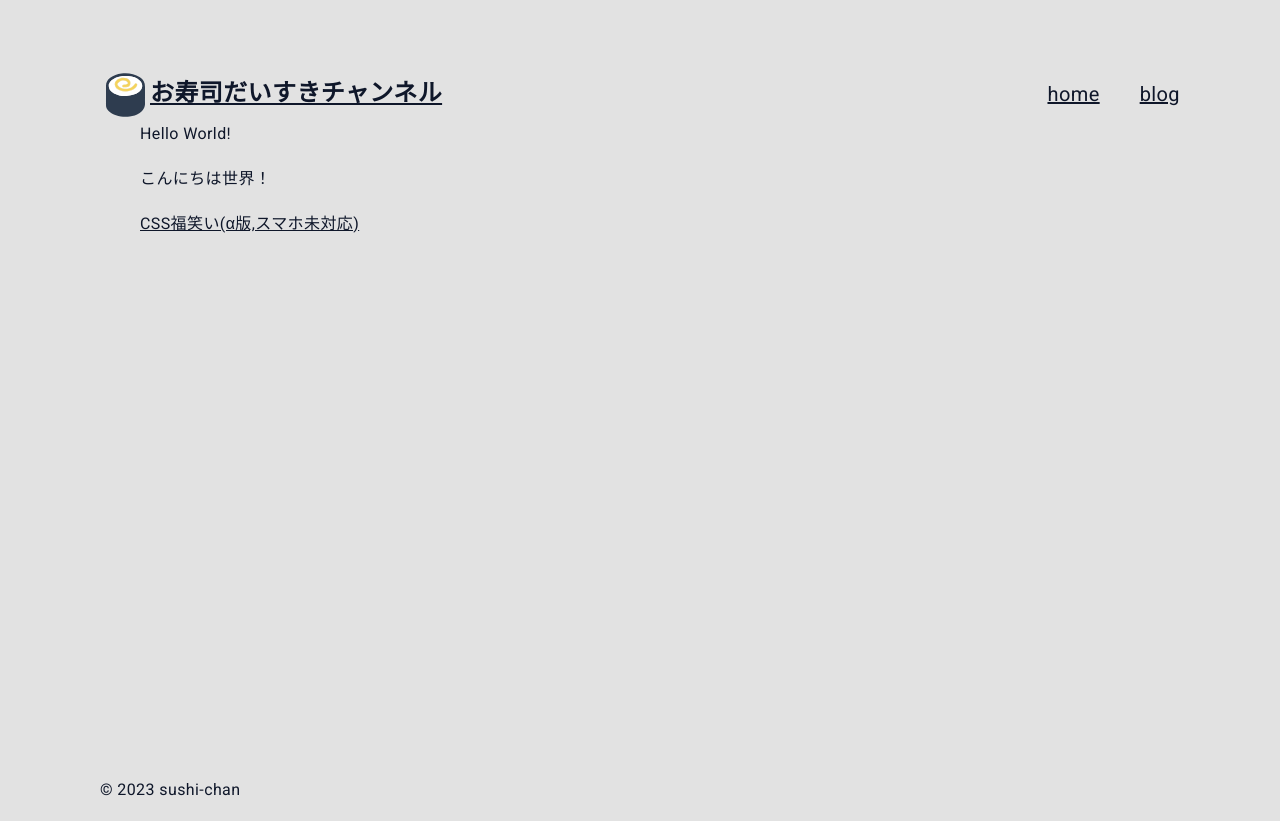
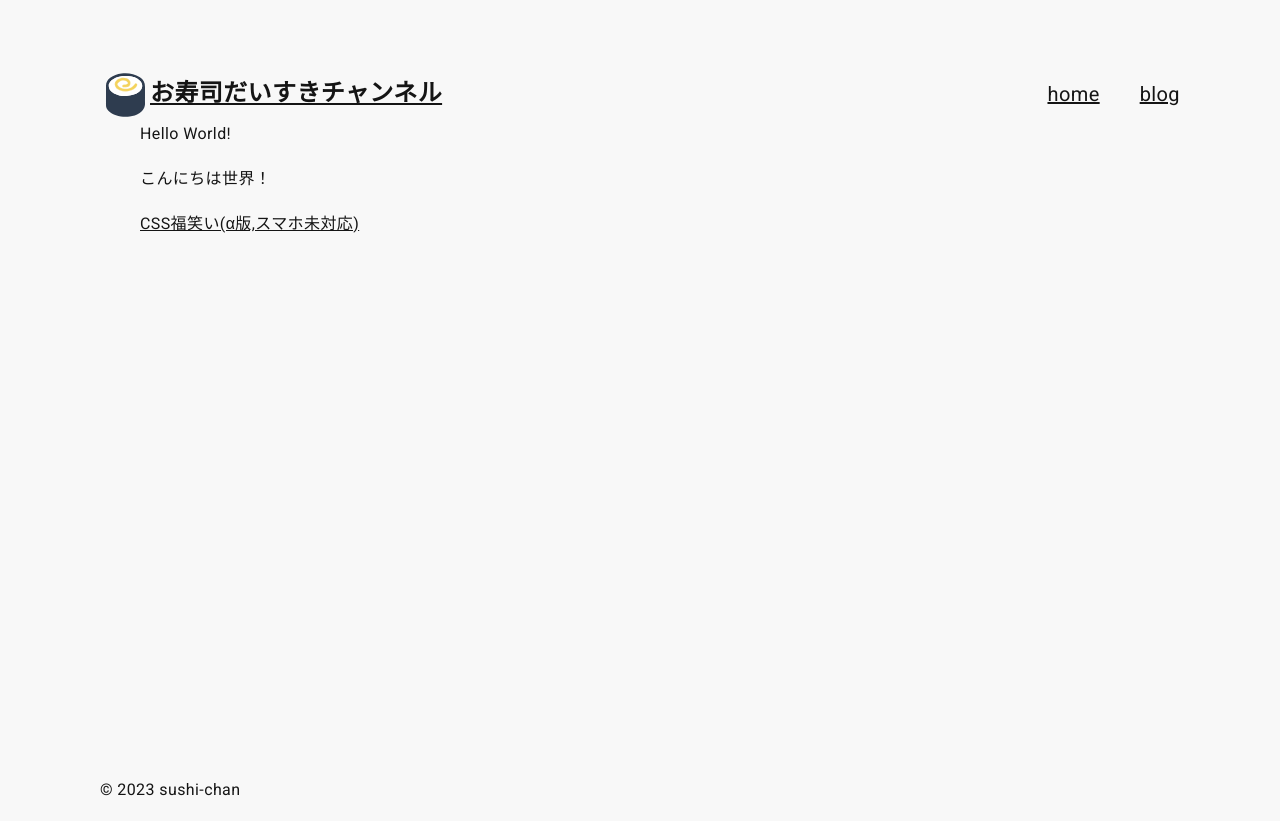
Before and after one commit to sushichan044/old.sushichan.live, a Next.js app: page / in a window 1280 px wide. Built offline with nearby package versions, Linux system fonts and the light colour scheme.

Commit message:
💄 Change theme color in light theme

```diff
--- a/styles/_variables.scss
+++ b/styles/_variables.scss
@@ -1,7 +1,7 @@
 // color
 $theme-color-dark: #202020;
-$theme-color-light: #e2e2e2;
-$text-color-light: #0f172a;
+$theme-color-light: #f8f8f8;
+$text-color-light: #151515;
 $text-color-dark: #e2e2e2;
 $hover-color: #257aea;
 
```
